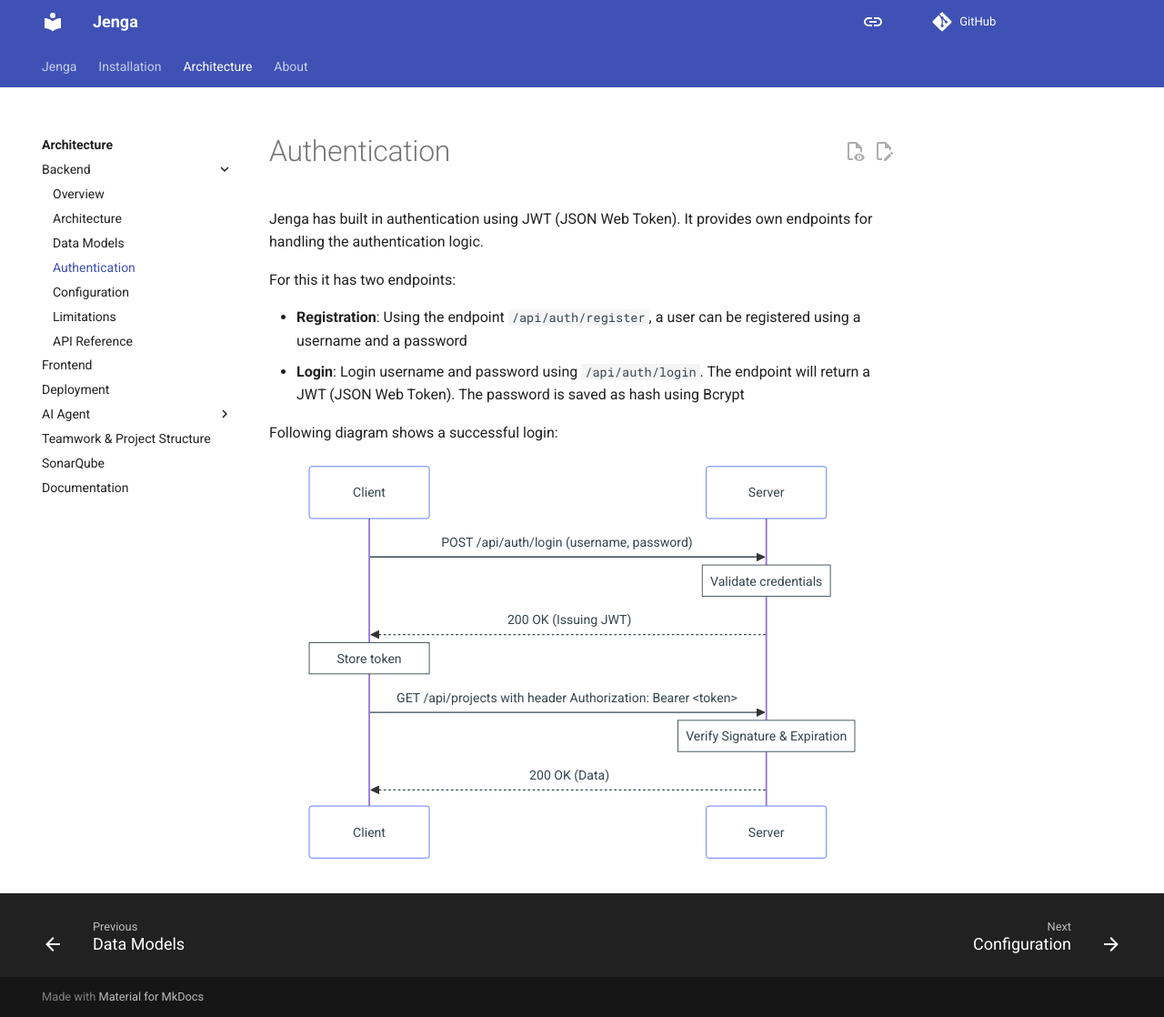
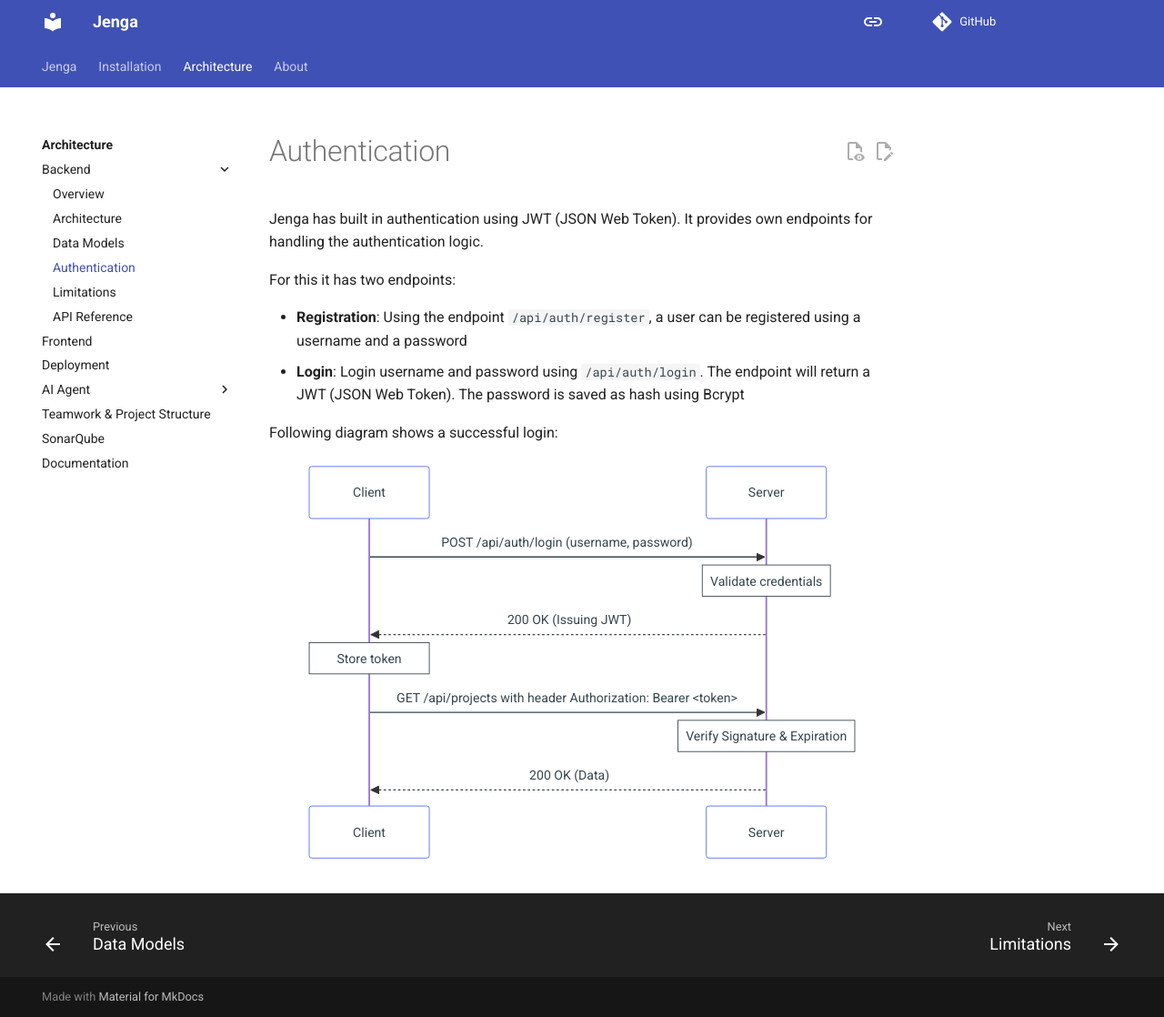
Before and after one commit to Jenga-PMS/Jenga-PMS.github.io, an MkDocs documentation site: the page built from docs/architecture/backend/authentication.md, in a window 1280 px wide and 1118 px high. Shown: the whole window at 91% size. Built offline with MkDocs 1.6.1 and Material for MkDocs 9.7.7, drawn with Linux system fonts in a browser that asks for light colours; comment, search, counter and statistics services are not loaded.

Commit message:
Remove configuration.md from BE

```diff
--- a/mkdocs.yml
+++ b/mkdocs.yml
@@ -19,7 +19,6 @@ nav:
       - 'Architecture': 'architecture/backend/architecture.md'
       - 'Data Models': 'architecture/backend/data_models.md'
       - 'Authentication': 'architecture/backend/authentication.md'
-      - 'Configuration': 'architecture/backend/configuration.md'
       - 'Limitations': 'architecture/backend/limitations.md'
       - 'API Reference': 'architecture/backend/api.md'
     - 'Frontend': 'architecture/frontend.md'
```
Also changed, not shown: docs/architecture/backend/configuration.md (deleted).
